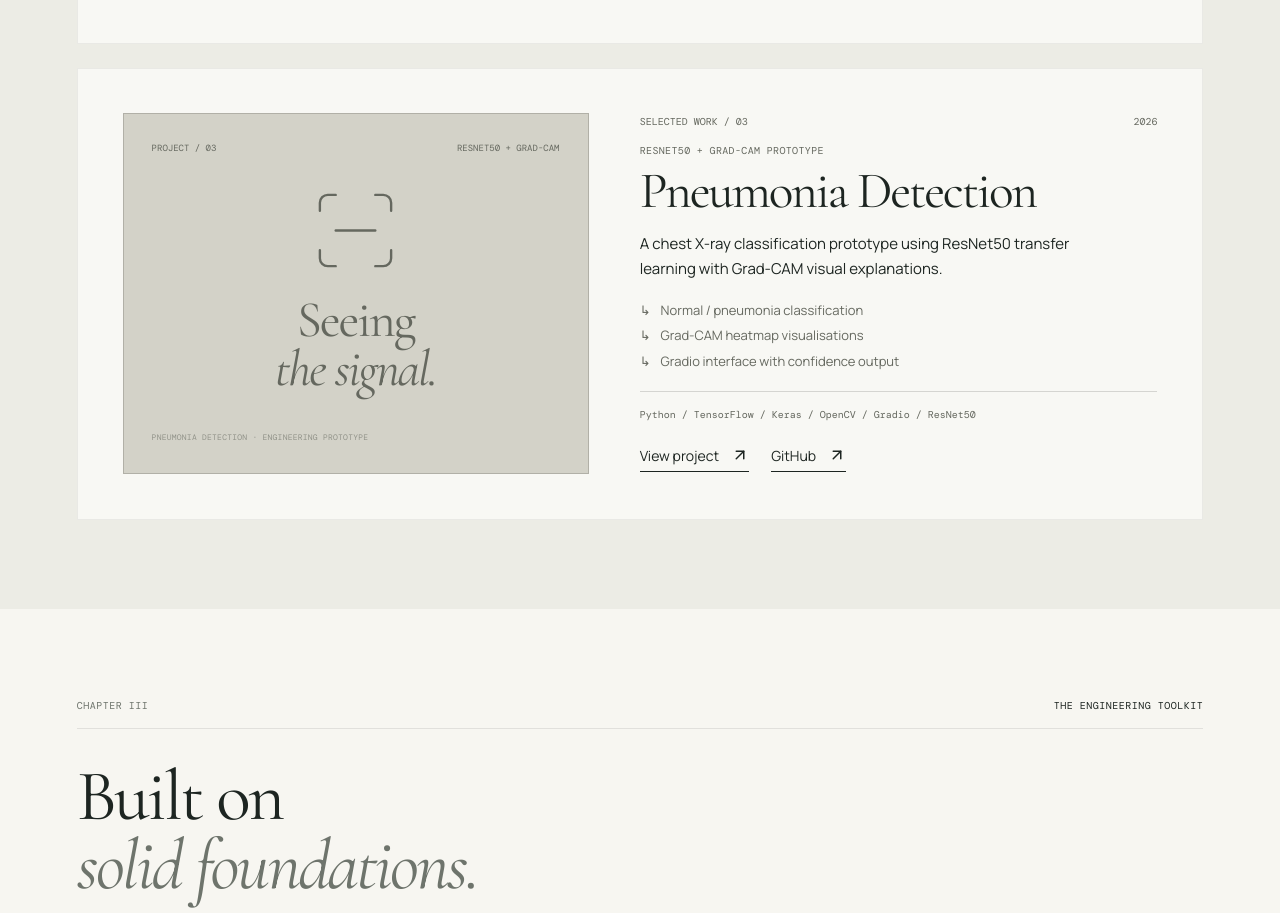
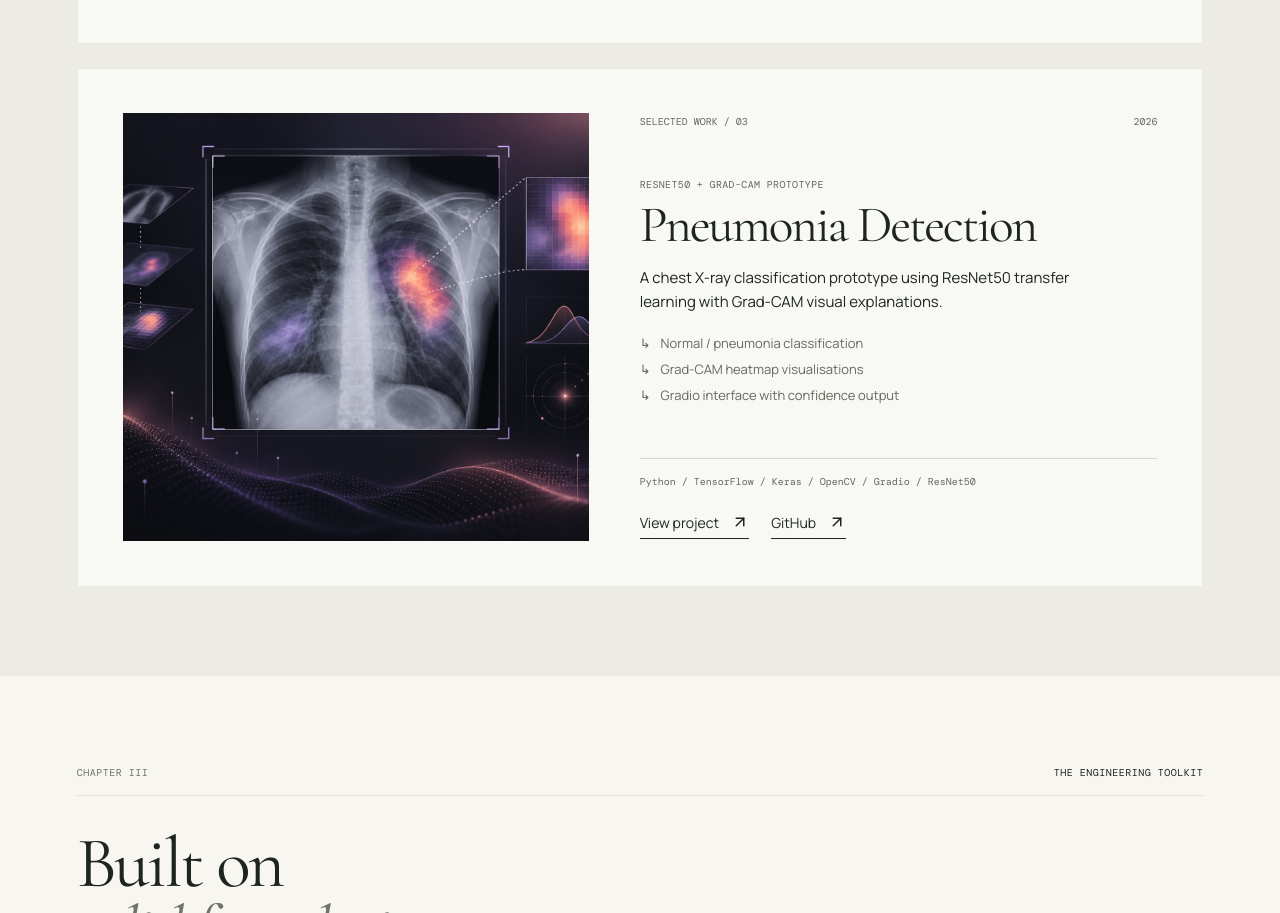
Before and after one commit to MahatvaGoell/MahatvaGoell.github.io, a React (Vite) app: page / in a window 1280 px wide. Shown: the part 3323-4236 px from the top of the page. Built offline with nearby package versions, Linux system fonts and the light colour scheme.

Commit message:
Replace Pneumonia Detection project visual

```diff
--- a/src/components/ProjectVisual.jsx
+++ b/src/components/ProjectVisual.jsx
@@ -1,5 +1,5 @@
-import { ScanLine } from 'lucide-react'
 import sentinelsProject from '../assets/sentinels-project-photo.jpeg'
+import pneumoniaProject from '../assets/pneumonia-project-visual.png'
 
 function SentinelsImage() {
   return <div className="sentinels-image">
@@ -23,10 +23,14 @@ function GaitDiagram() {
   </div>
 }
 
+function PneumoniaImage() {
+  return <div className="pneumonia-image">
+    <img src={pneumoniaProject} alt="Abstract chest imaging and Grad-CAM visualisation for the Pneumonia Detection project" />
+  </div>
+}
+
 export default function ProjectVisual({ project }) {
   return <div className={`project-visual ${project.slug}`}>
-    {project.slug === 'sentinels' ? <SentinelsImage /> : project.slug === 'gait' ? <GaitDiagram /> : <div className="pending-diagram">
-    <div className="visual-caption"><span>PROJECT / 03</span><span>RESNET50 + GRAD-CAM</span></div><ScanLine strokeWidth={0.6} className="pending-icon" /><div className="pending-title">Seeing<br /><em>the signal.</em></div><p className="visual-footnote">PNEUMONIA DETECTION · ENGINEERING PROTOTYPE</p>
-    </div>}
+    {project.slug === 'sentinels' ? <SentinelsImage /> : project.slug === 'gait' ? <GaitDiagram /> : <PneumoniaImage />}
   </div>
 }
--- a/src/index.css
+++ b/src/index.css
@@ -131,7 +131,9 @@ em { font-weight: inherit; }
 .signal-secondary { opacity: .5; stroke-width: 1; }
 .signal-marker { stroke: currentColor; stroke-opacity: .4; stroke-dasharray: 3 5; }
 .gait-phases { display: flex; justify-content: space-between; font: 9px var(--mono); margin-top: 15px; }
-.project-visual.pneumonia { background: #d3d2c8; color: #65685f; border: 1px solid #292b2733; }
+.project-visual.pneumonia { min-height: 0; aspect-ratio: 1.09; background: #12131b; color: #e4d7ec; }
+.project-visual.pneumonia .pneumonia-image { min-height: 0; height: 100%; padding: 0; overflow: hidden; background: #12131b; }
+.pneumonia-image img { width: 100%; height: 100%; min-height: 0; object-fit: cover; object-position: center; }
 .pending-icon { width: 95px; height: 95px; align-self: center; margin-top: 24px; }
 .pending-title { font: 400 clamp(35px, 4vw, 62px)/.95 var(--serif); letter-spacing: -.04em; text-align: center; padding: 15px 0; }
 .stack-section { padding-top: var(--section-space); padding-bottom: var(--section-space); }
```
Also changed, not shown: src/assets/pneumonia-project-visual.png (added).
